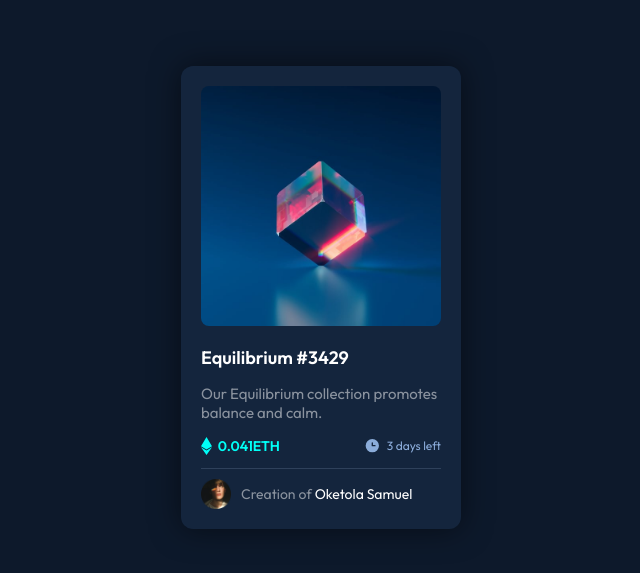
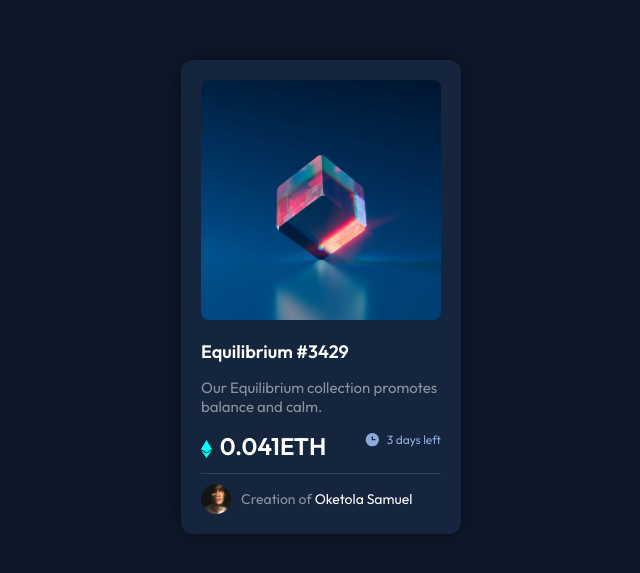
Before and after one commit to dprince001/NFT-Preview-Card, a plain HTML site: page index.html in a window 1280 px wide. Shown: the part 103-676 px from the top of the page, without its empty margins (319-959 px from the left). Drawn offline with Linux system fonts and the light colour scheme.

Commit message:
reviewed styling

```diff
--- a/index.html
+++ b/index.html
@@ -23,7 +23,7 @@
             <h1>Equilibrium #3429</h1>
             <p>Our Equilibrium collection promotes balance and calm.</p>
             <div class="price-date">
-                <h3><span><img src="icon-ethereum.svg" alt=""></span> 0.041ETH</h3>
+                <h2><span><img src="icon-ethereum.svg" alt=""></span> 0.041ETH</h2>
                 <p><span><img src="icon-clock.svg" alt=""></span> 3 days left</p>
             </div>
             <div class="owner">
```
